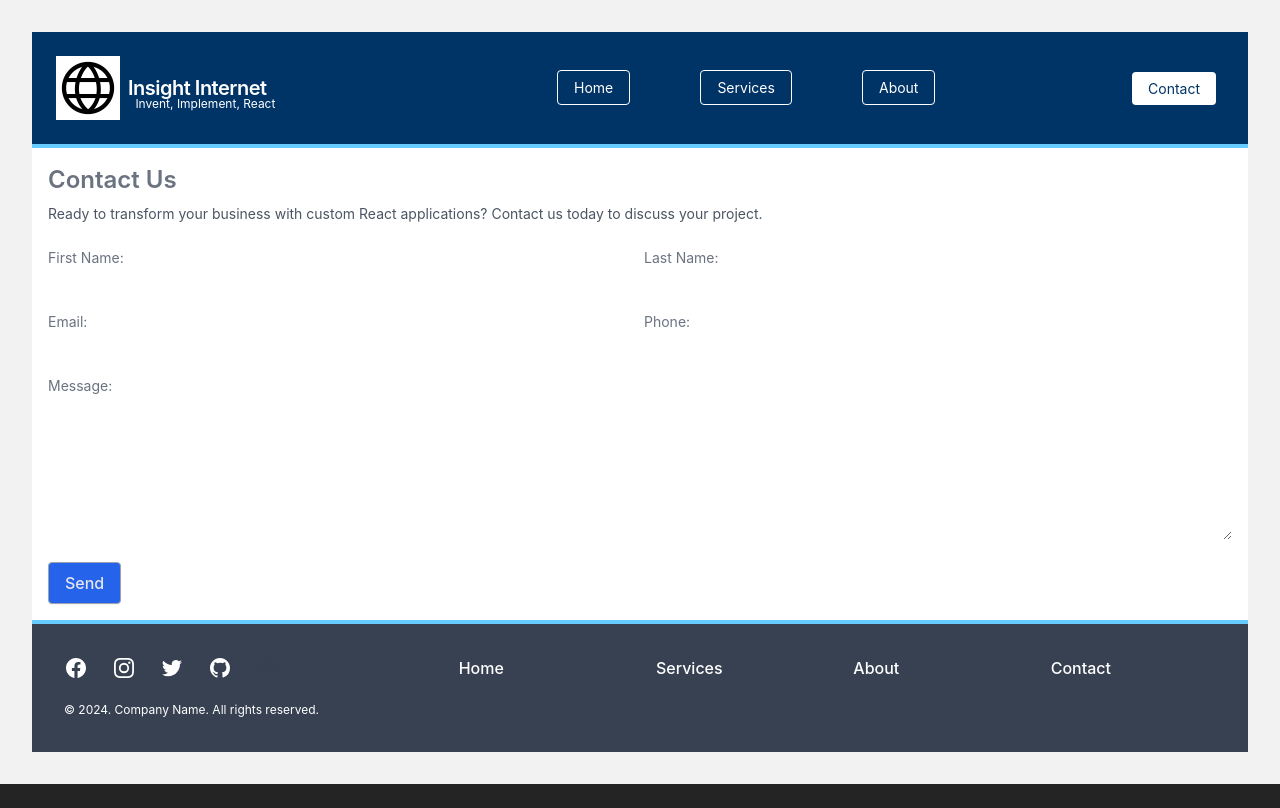
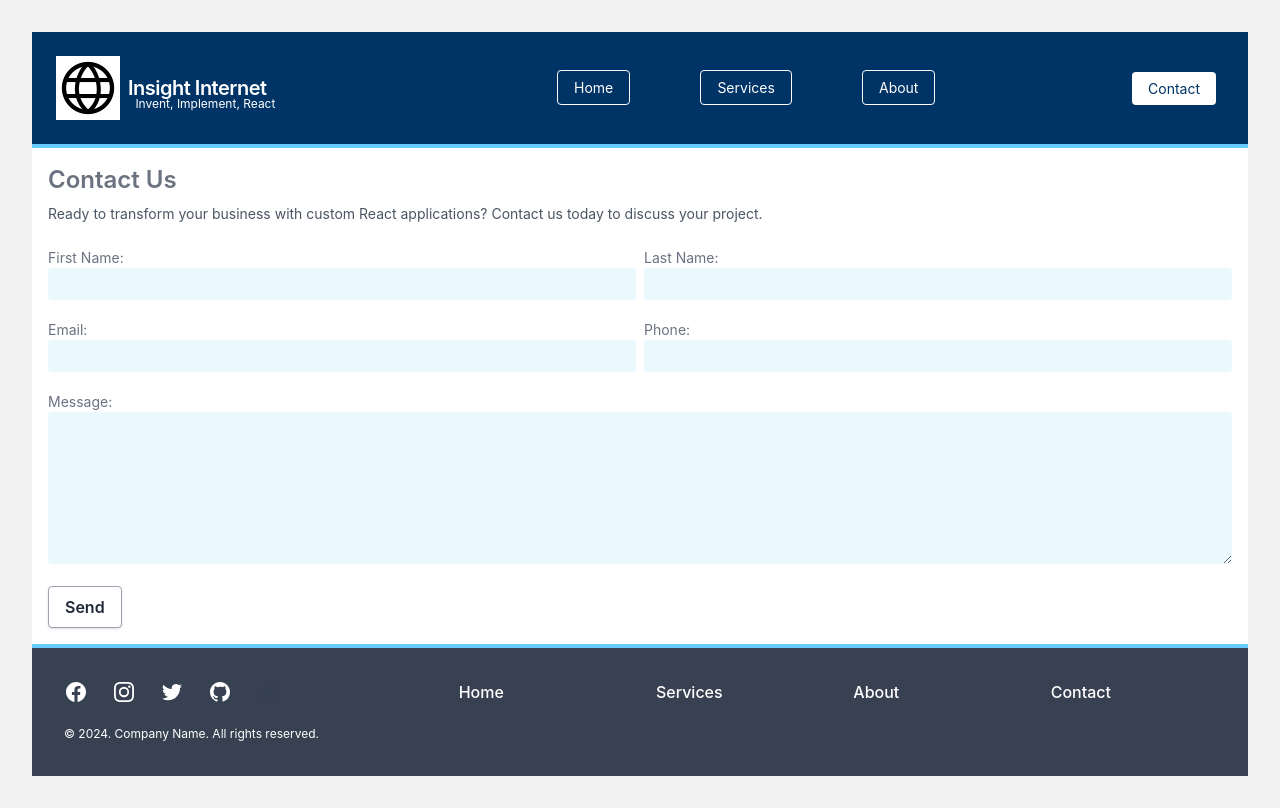
Before and after one commit to matherton/insightinternetApp, a Vue app: page /contact in a window 1280 px wide. Built offline with nearby package versions, Linux system fonts and the light colour scheme.

Commit message:
added scoped button styles to ContactForm.vue

```diff
--- a/src/components/ContactForm.vue
+++ b/src/components/ContactForm.vue
@@ -1,3 +1,5 @@
+<script setup></script>
+
 <template>
   <main class="p-4">
     <h2 class="text-2xl text-gray-500 font-semibold mb-2">Contact Us</h2>
@@ -70,7 +72,7 @@
       </div>
       <button
         type="submit"
-        class="bg-blue-600 py-2 px-4 rounded border-gray-400 shadow-sm text-gray-200 hover:text-white hover:bg-blue-800"
+        class="bg-white hover:var(--accent-orange) text-gray-800 font-semibold py-2 px-4 border border-gray-400 rounded shadow"
       >
         Send
       </button>
@@ -84,4 +86,19 @@ export default {
 };
 </script>
 
-<style></style>
+<style scoped>
+form input,
+form textarea {
+  background-color: #66ccff21;
+  padding: 0.25rem 0.5rem;
+}
+form button {
+  background-color: #fff;
+}
+form button:hover {
+  background-color: var(--accent-orange);
+  color: #fff;
+  transition-timing-function: cubic-bezier(0.4, 0, 0.2, 1);
+  transition-duration: 150ms;
+}
+</style>
```
